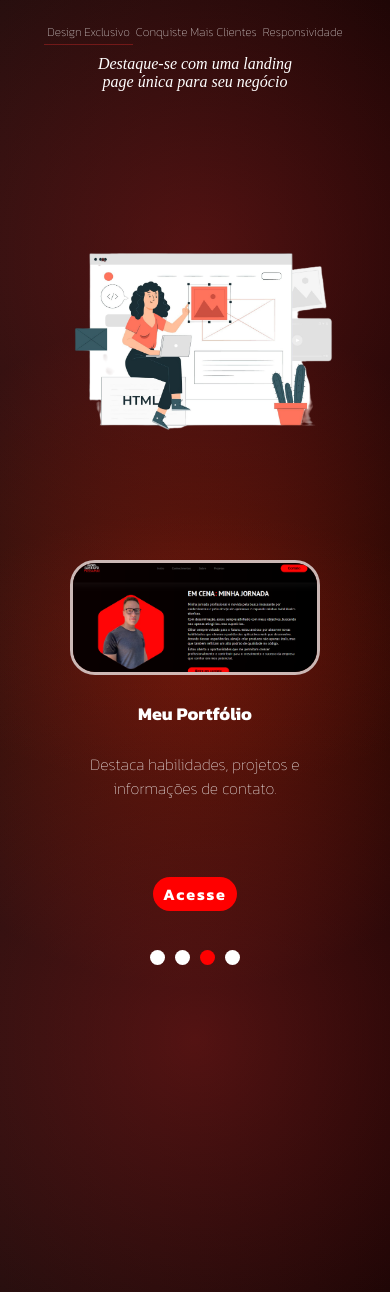
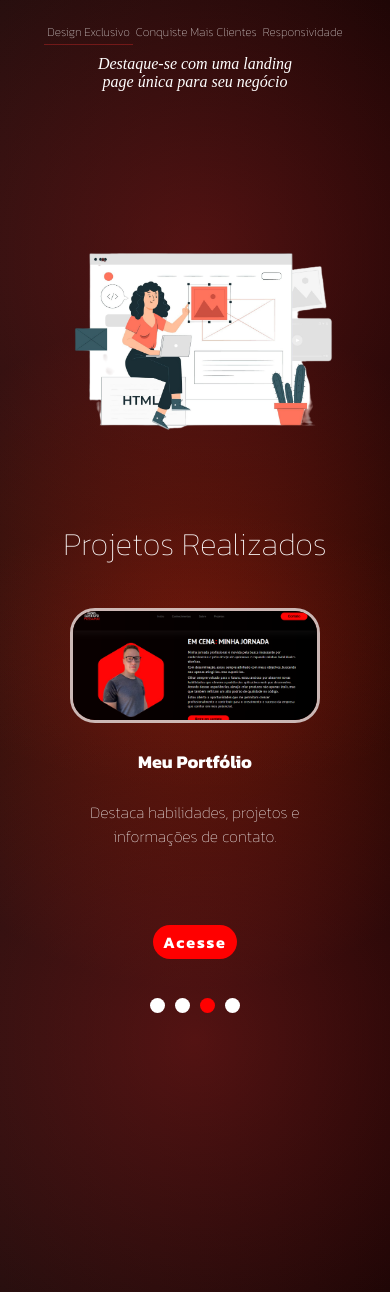
Before and after one commit to Daniel-Possamai/myLandPagePrincipal, a React (Create React App) app: page / in a window 390 px wide. Shown: the top 1292 px of the page. Built offline with nearby package versions, Linux system fonts and the light colour scheme; a web font is replaced by a local one.

Commit message:
arrumado responsividade do slider e adicionado um titulo ao slider

```diff
--- a/src/components/slider/slider.scss
+++ b/src/components/slider/slider.scss
@@ -3,11 +3,17 @@
   width: 100%;
   height: 800px;
   display: flex;
-  align-items: start;
-  justify-content: center;
+  flex-direction: column;
+  justify-content: flex-start;
+  align-items: center;
   padding: 20px;
   // border-top: 3px solid #ffffffb2;
   // border-bottom: 3px solid #ffffffb2;
+  h1{
+    font-size: 40px;
+    font-weight: 100;
+    text-align: center;
+  }
 }
 
 .carousel-container{
@@ -192,9 +198,18 @@
 // Responsividade mob 1024px
 
 @media (max-width: 1024px) {
-  .carousel-container{
+  .container-g-slider{
+
+    h1{
+      font-size: 32px;
+      font-weight: 100;
+      text-align: center;
+    }
+  }
 
 
+  .carousel-container{
+    width: 100%;
     height: 450px;
   }
 
--- a/src/components/slider/slider.tsx
+++ b/src/components/slider/slider.tsx
@@ -62,6 +62,9 @@ export default function Slider(props: PropsSlider, modalProps: ModalProps) {
 
   return (
     <div className="container-g-slider">
+      <div className="info-projetos">
+        <h1>Projetos Realizados</h1>
+      </div>
       <Carousel
         swipeable={true}
         draggable={true}
```
